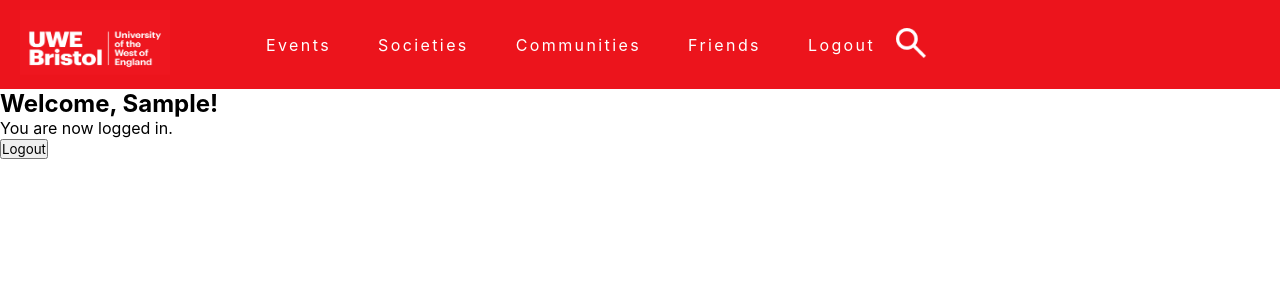
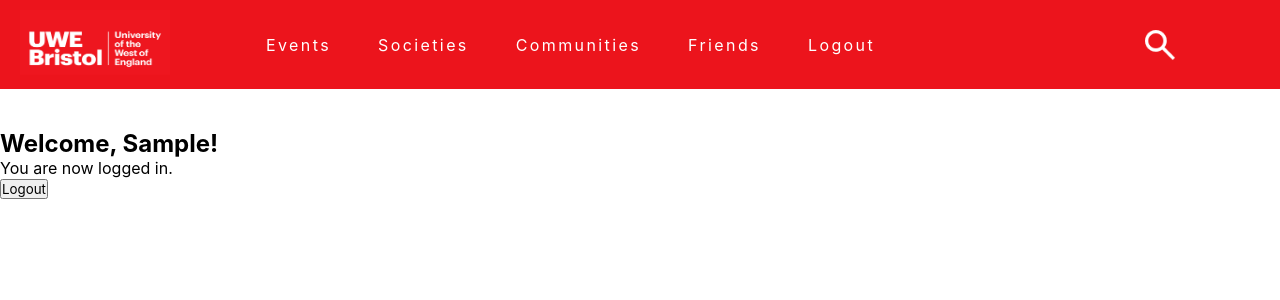
Before and after one commit to Paulamie/DESD-Portal-, a Django app: page /home/ in a window 1280 px wide. Shown: the top 300 px of the page. Run offline with Django 5.2, Linux system fonts and the light colour scheme; the visitor is signed in with stand-in values (Sample User, id 1).

Commit message:
static folder added for css ,images and js event page home page linked

```diff
--- a/project/student_management/static/css/home.css
+++ b/project/student_management/static/css/home.css
@@ -60,6 +60,12 @@
     width: 100%;
 }
 
+.search-container {
+    display: flex;
+    margin-left: auto;
+    gap:30px;
+}
+
 .search-icon {
     width: 40px !important;
     height: auto !important;
--- a/project/student_management/templates/student_management/event.html
+++ b/project/student_management/templates/student_management/event.html
@@ -17,7 +17,7 @@
             </a>
             <ul class="nav-links">
                 {% comment %} <li><a href="{% url 'home' %}">Homepage</a></li> {% endcomment %}
-                <li><a href="#Predictions">Events</a></li>
+                <li><a href="{% url 'events' %}">Events</a></li>
                 <li><a href="#">Societies</a></li>
                 <li><a href="#">Communities</a></li>
                 <li><a href="#">Friends</a></li>
--- a/project/student_management/templates/student_management/home.html
+++ b/project/student_management/templates/student_management/home.html
@@ -31,6 +31,8 @@
 </nav>
 </header>
 <body>
+    <br>
+    <br>
     <h2>Welcome, {{ user.first_name }}!</h2>
     <p>You are now logged in.</p>
     <a href="{% url 'logout' %}"><button>Logout</button></a>
```
